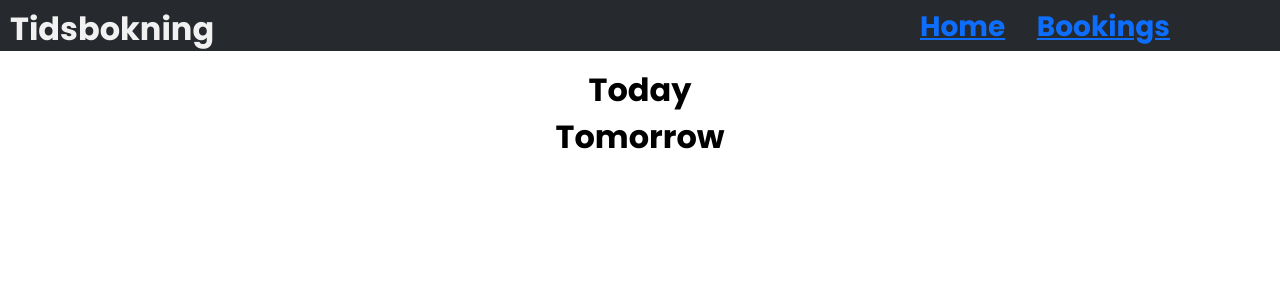
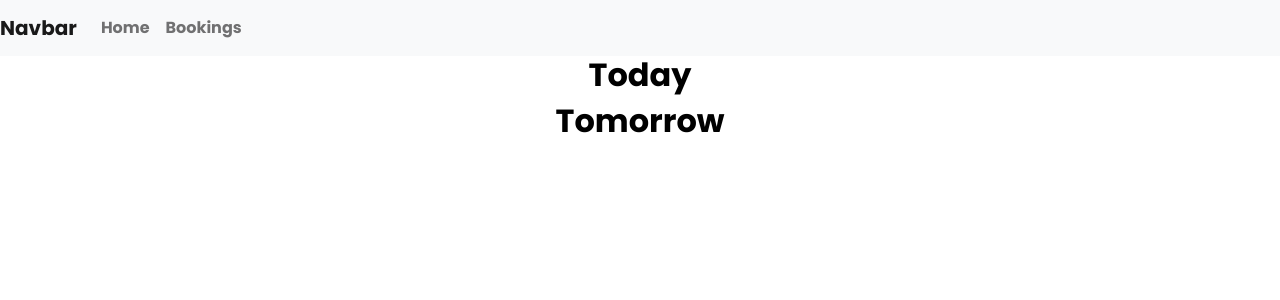
Before and after one commit to RoyHagstrom/Tidsbokning, a PHP site: page /Form.php in a window 1280 px wide. Shown: the top 300 px of the page. Run offline with PHP 8.4, Linux system fonts and the light colour scheme; data that the repository does not hold is empty.

Commit message:
ÖÖÖÖÖÖÖÖÖÖÖÖÖÖ

```diff
--- a/Form.php
+++ b/Form.php
@@ -209,7 +209,7 @@ echo '</div>';
       foreach ($queryResult as $row){
      ?>
 
-       <div class="Site" style="max-width: 60vw; margin: 0 auto; ">
+       <div class="Site" style="max-width: 80vw; margin: 0 auto; ">
 
 
 
@@ -234,7 +234,7 @@ echo '</div>';
       foreach ($queryResult as $row){
      ?>
 
-       <div class="Site" style="max-width: 60vw; margin: 0 auto; ">
+       <div class="Site" style="max-width: 80vw; margin: 0 auto; ">
 
 
 
@@ -254,7 +254,7 @@ echo '</div>';
       foreach ($queryResult as $row){
      ?>
 
-       <div class="Site" style="max-width: 60vw; margin: 0 auto; ">
+       <div class="Site" style="max-width: 80vw; margin: 0 auto; ">
 
 
 
@@ -316,7 +316,7 @@ else {
   foreach ($queryResult as $row){
  ?>
 
-   <div class="Site" style="max-width: 60vw; margin: 0 auto; ">
+   <div class="Site" style="max-width: 80vw; margin: 0 auto; ">
 
 
 
@@ -340,7 +340,7 @@ echo '<div id="Tomorrow">';
   foreach ($queryResult as $row){
  ?>
 
-   <div class="Site" style="max-width: 60vw; margin: 0 auto; ">
+   <div class="Site" style="max-width: 80vw; margin: 0 auto; ">
 
 
 
--- a/Header.php
+++ b/Header.php
@@ -1,9 +1,21 @@
-<?php
-echo '<div class="header" id="myHeader">';
-echo '<h2>Tidsbokning</h2>';
-?>
 
-<div style='width: 350px; float: right; margin: auto ;' class="header1">
-<h3 style='float: left;'><a href="index.php" title="" id="Makebtn">Home</a></h3>
-<h3 style='padding-right: 100px;'><a href="Form.php" title="" id="Makebtn">Bookings</a></h3>
-</div>
+
+<nav class="navbar navbar-expand-lg navbar-light bg-light">
+  <a class="navbar-brand" href="#">Navbar</a>
+  <button class="navbar-toggler" type="button" data-toggle="collapse" data-target="#navbarSupportedContent" aria-controls="navbarSupportedContent" aria-expanded="false" aria-label="Toggle navigation">
+    <span class="navbar-toggler-icon"></span>
+  </button>
+
+  <div class="collapse navbar-collapse" id="navbarSupportedContent">
+    <ul class="navbar-nav mr-auto">
+      <li class="nav-item active">
+        <a class="nav-link" href="index.php">Home <span class="sr-only">(current)</span></a>
+      </li>
+      <li class="nav-item">
+        <a class="nav-link" href="Form.php">Bookings</a>
+</li>
+
+    </ul>
+
+  </div>
+</nav>
--- a/booking.php
+++ b/booking.php
@@ -5,7 +5,7 @@
 }
 
 #name{
-    margin-left: 200px;
+    margin-left: 5vw;
 }
 
 </style>
@@ -19,7 +19,7 @@ echo "<div class='col'>";
            echo "<h2 id='type'>";
            echo $row['type'] . "<br>";
            echo "</h2>";
-           echo "<h3 id='name'>";
+           echo "<h4 id='name'>";
            echo '"' . $row['name'] . '"' . "<br> ";
            echo "</h3>";
            echo "<br>";
--- a/index.php
+++ b/index.php
@@ -187,12 +187,12 @@ echo '</div>';
 </div>
 
 
-<div style="margin-left: 230px;" id="col-2">
+<div style="margin-left: 230px; width: 30vw;" id="col-2">
 <label for="Name">Name:</label><br>
-<input type="text" name="Name" id="Name" placeholder="John" required><br><br>
+<input type="text" name="Name" id="Name" placeholder="John" style="width: 20vw;" required><br><br>
 
 <label for="phone">Phone:</label><br>
-<input type="number" name="phone" id="phone" placeholder="040 3254871" required><br><br>
+<input type="number" name="phone" id="phone" placeholder="040 3254871" style="width: 20vw;" required><br><br>
 
 
 
```
